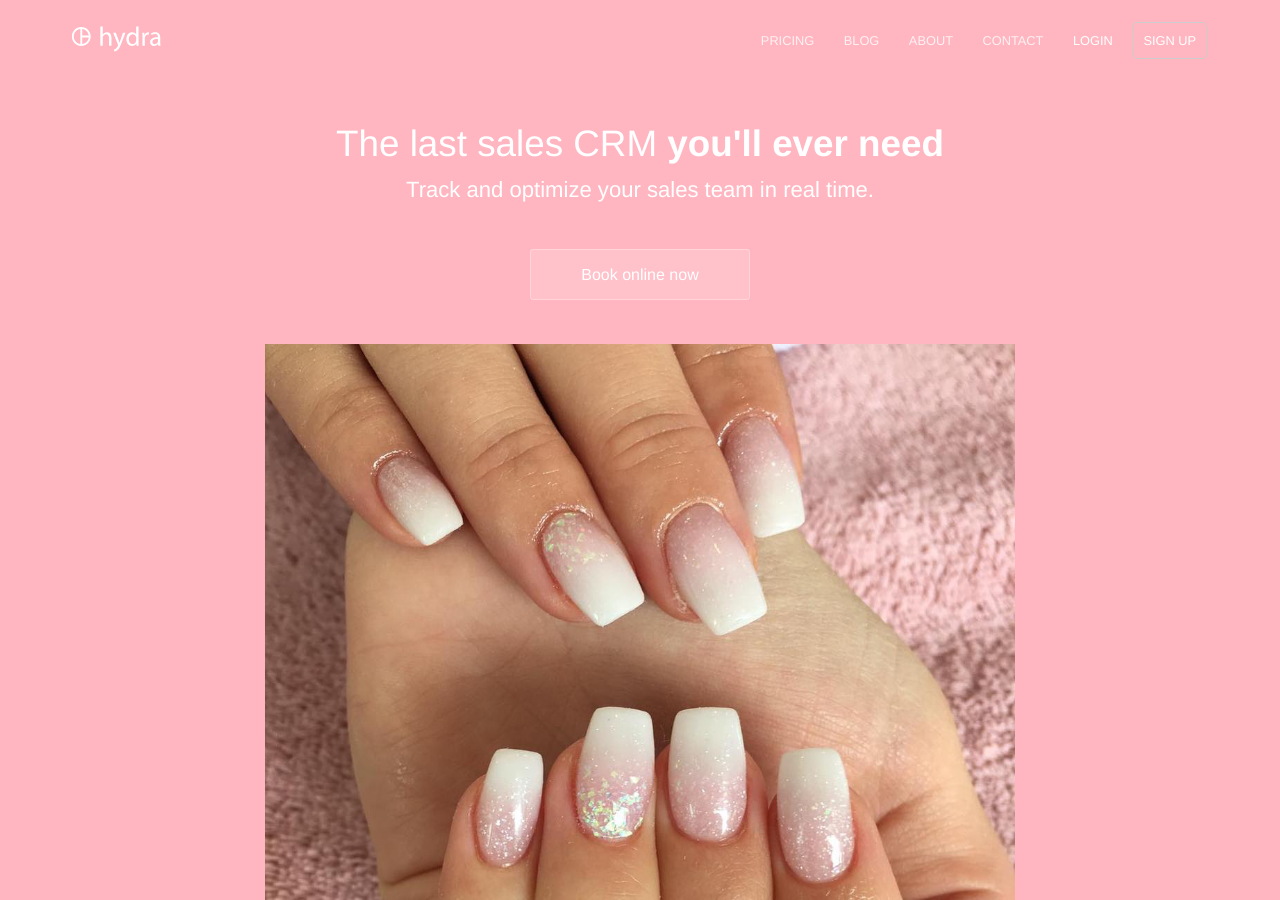
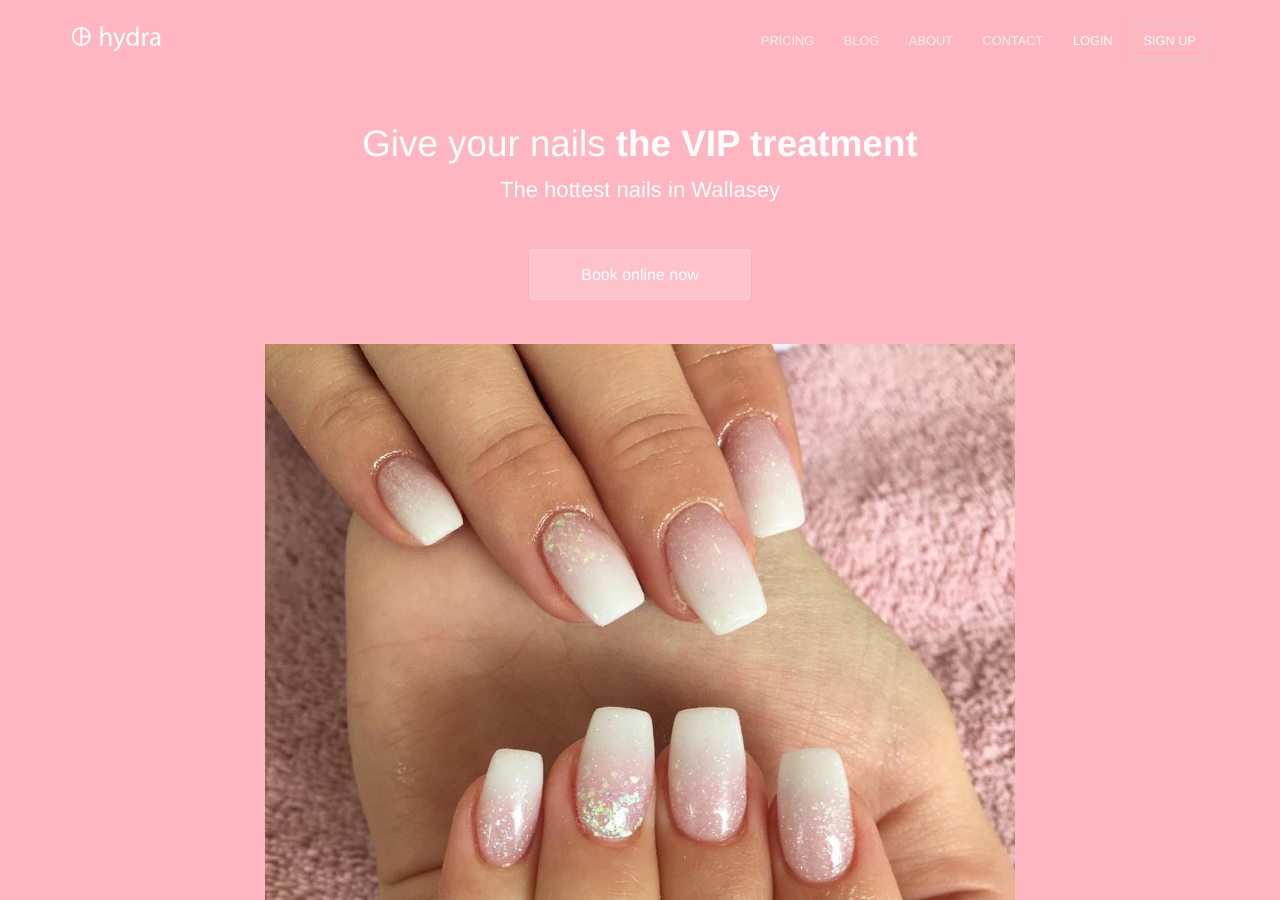
Before and after one commit to CloudCannon/hydra-jekyll-template, a Jekyll site: the page built from index.html, in a window 1280 px wide and 900 px high. Built offline with Jekyll 4.4.1, drawn with Linux system fonts in a browser that asks for light colours.

Commit message:
Update hero copy

```diff
--- a/index.html
+++ b/index.html
@@ -4,8 +4,8 @@ description: Nail Salon based in Wallasey Village
 ---
 <section class="hero">
 	<div class="text-container">
-		<h1 class="editable">The last sales CRM <strong>you'll ever need</strong></h1>
-		<p class="subtext editable">Track and optimize your sales team in real time.</p>
+		<h1 class="editable">Give your nails <strong>the VIP treatment</strong></h1>
+		<p class="subtext editable">The hottest nails in Wallasey</p>
 		<div class="cta button alt"><a href="/sign-up/">Book online now</a></div>
 		<div>
 			<img src="/images/photo.png" alt="Screenshot" class="editable" />
```
